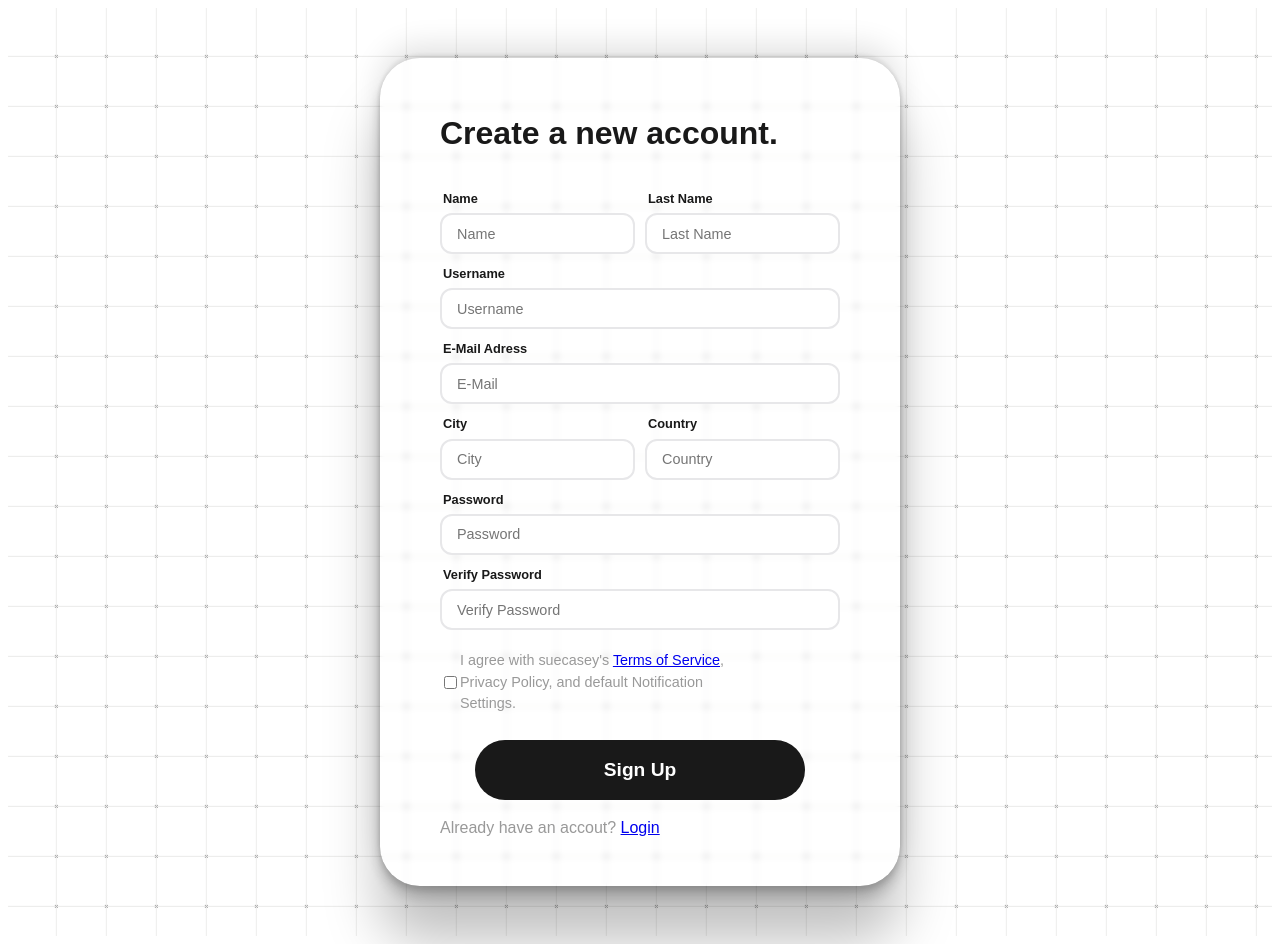
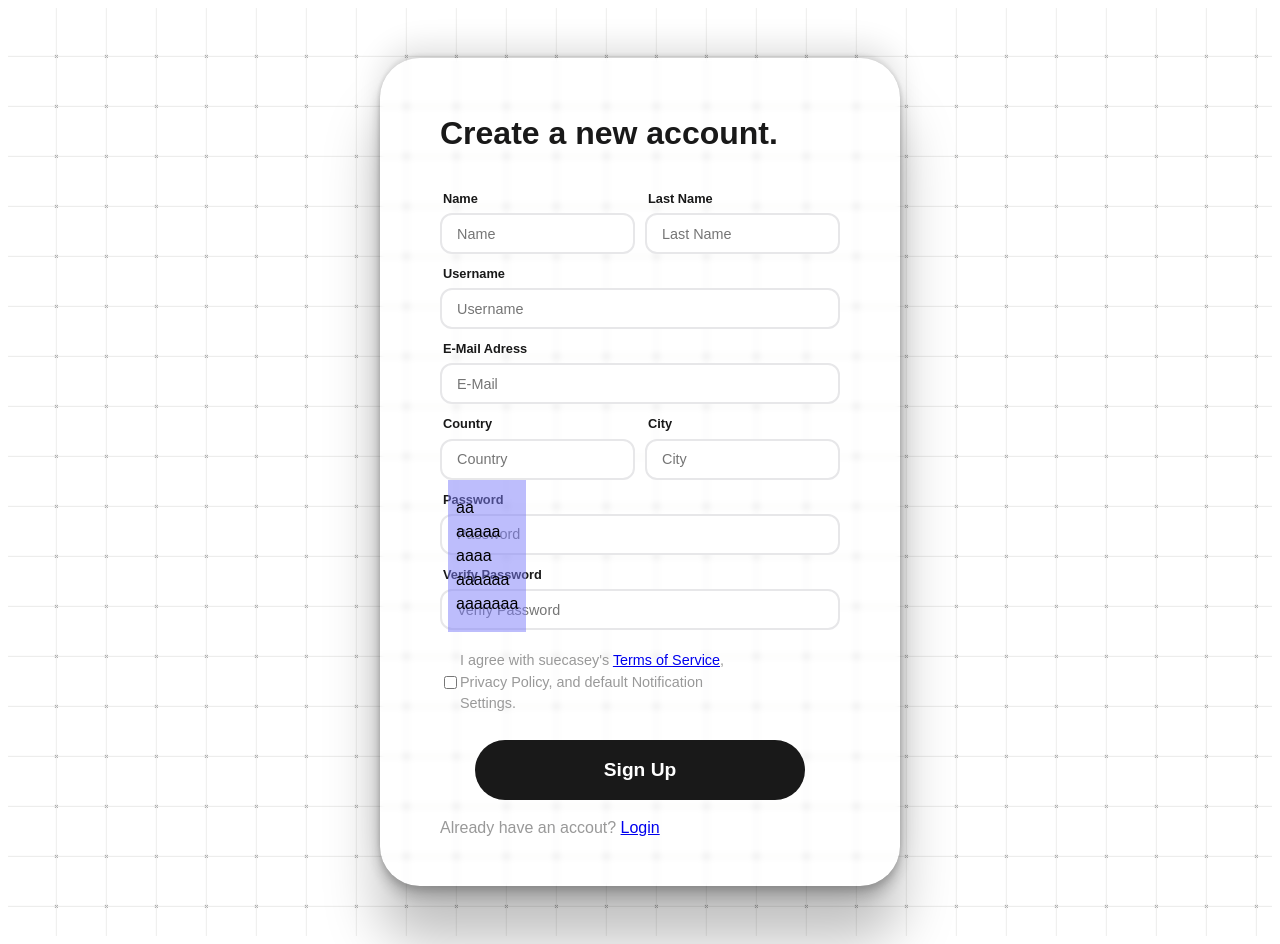
Before and after one commit to AliAkcan1/black-and-white-frontend, a React (Vite) app: page /signup in a window 1280 px wide. Built offline with nearby package versions, Linux system fonts and the light colour scheme; no server answers; the HTML template or start-up script is replaced by a standard one.

Commit message:
location service in progress

```diff
--- a/package.json
+++ b/package.json
@@ -14,6 +14,7 @@
     "react": "^18.2.0",
     "react-dom": "^18.2.0",
     "react-router-dom": "^6.20.1",
+    "redux": "^5.0.0",
     "sass": "^1.69.5",
     "ts-loader": "^9.5.1",
     "webpack": "^5.89.0",
--- a/src/components/LocationService.jsx
+++ /dev/null
@@ -1,24 +0,0 @@
-import {useEffect, useState} from 'react'
-import axios from 'axios'
-
-const URL = "http://localhost:8080/location/countries?page=1&size=50"
-function LocationService(){
-    //eslint-disable-next-line
-    const [results, setResults] = useState([]);
-
-    useEffect(() => {
-        async function fetchLocations(){
-            const response = await axios.get(URL);
-            setResults(response);
-            console.log("Got the location list data.")
-        }
-        fetchLocations();
-        //eslint-disable-next-line
-    }, [])
-    return(
-        <div>
-        </div>
-    )
-}
-
-export default LocationService
--- a/src/pages/SignUp.jsx
+++ b/src/pages/SignUp.jsx
@@ -1,9 +1,25 @@
-import LocationService from "../components/LocationService"
+import {useEffect, useState} from 'react'
+import axios from 'axios'
+
+const URL = "http://localhost:8080/location/countries?page=1&size=50"
 
 export default function SignUp() {
+    const [results, setResults] = useState([]);
+    useEffect(() => {
+         async function fetchLocations(){
+             const response = await axios.get(URL);
+             setResults(response);
+             console.log("Got the location list data.")
+         }
+         fetchLocations();
+    }, []);
+
+    function searchCountryList(){
+
+    }
+
     return (
         <div className="signup-page">
-            <LocationService />
             <div className="signup-main">
                 <div className="signup-main-header">
                     <h1>Create a new account.</h1>
@@ -29,16 +45,28 @@ export default function SignUp() {
                                 <label htmlFor="signup-email" className='signup-label'>E-Mail Adress</label>
                                 <input type="text" placeholder="E-Mail" id='signup-email' className="signup-textbox signup-email" required />
                             </div>
+
+                            {/* LOCATION SERVICE WORKS IN THIS AREA */}
                             <div className="location">
+                                <div className="d-signup-country signup-textbox-cnt">
+                                    <label htmlFor="signup-country" className='signup-label'>Country</label>
+                                    <input type="text" placeholder="Country" id='signup-country' className="signup-textbox signup-country" required />
+                                    <div className="country-search-list">
+                                        <ul>
+                                            <li>aa</li>
+                                            <li>aaaaa</li>
+                                            <li>aaaa</li>
+                                            <li>aaaaaa</li>
+                                            <li>aaaaaaa</li>
+                                        </ul>
+                                    </div>
+                                </div>
                                 <div className="d-signup-city signup-textbox-cnt">
                                     <label htmlFor="signup-city" className='signup-label'>City</label>
                                     <input type="text" placeholder="City" id='signup-city' className="signup-textbox signup-city" required />
                                 </div>
-                                <div className="d-signup-country signup-textbox-cnt">
-                                    <label htmlFor="signup-country" className='signup-label'>Country</label>
-                                    <input type="text" placeholder="Country" id='signup-country' className="signup-textbox signup-country" required />
-                                </div>
                             </div>
+                            {/* location service area */}
                             <div className="d-signup-password signup-textbox-cnt">
                                 <label htmlFor="signup-surname" className='signup-label'>Password</label>
                                 <input type="password" placeholder="Password" id='signup-password' className="signup-textbox signup-password" required />
--- a/src/scss/web/signup.web.scss
+++ b/src/scss/web/signup.web.scss
@@ -57,6 +57,29 @@
 .d-signup-name, .d-signup-surname, .d-signup-country, .d-signup-city{
 	max-width: 195px;
 }
+
+.country-search-list{
+	display: static;
+	position:relative;
+	z-index: 1;
+	padding: 0;
+	margin: 0;
+	width: 150px;
+	ul{
+		background-color: rgba(125, 125, 250, 0.5);
+		position: absolute;
+		left: 8px;
+		padding: 16px 8px;
+		margin: 0;
+		list-style: none;
+		display: flex;
+		flex-direction: column;
+		li{
+			color: black;
+		}
+	}
+}
+
 .signup-form {
 	display: grid;
 }
```
Also changed, not shown: 1 other file (tests, documents, lock files or other folders).
